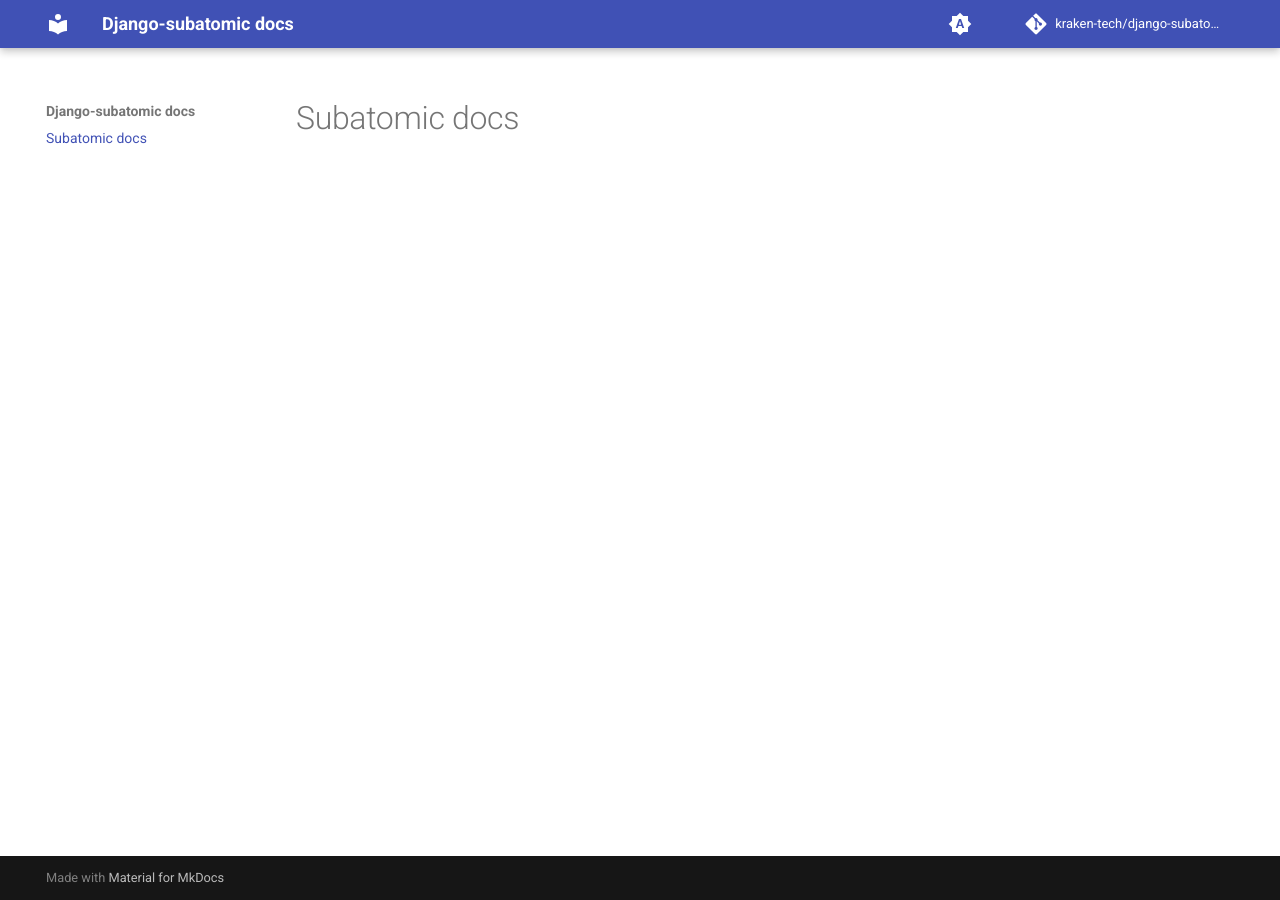
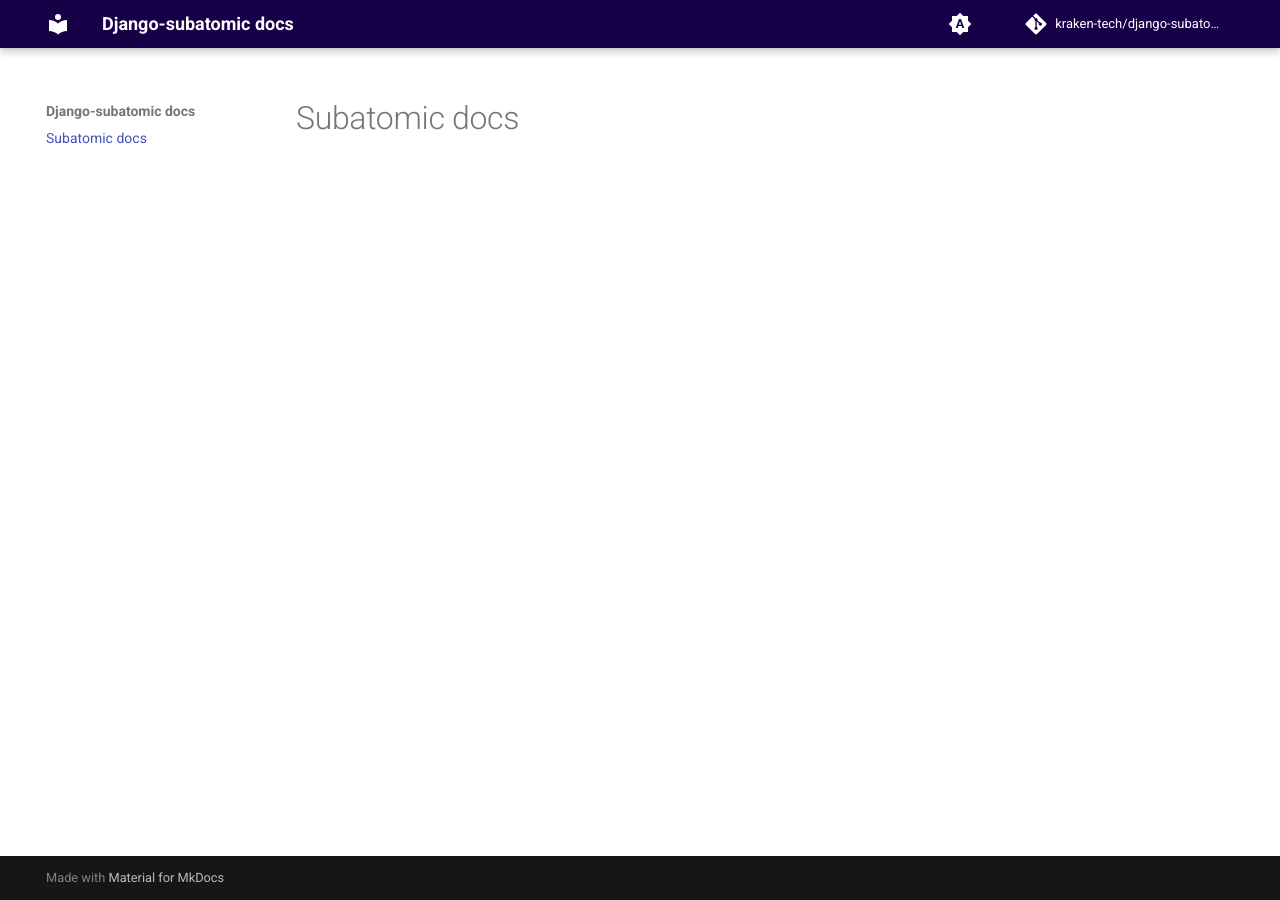
Before and after one commit to kraken-tech/django-subatomic, an MkDocs documentation site: the page built from docs/index.md, in a window 1280 px wide. Built offline with MkDocs 1.6.1 and Material for MkDocs 9.7.7, drawn with Linux system fonts in a browser that asks for light colours; comment, search, counter and statistics services are not loaded; the version menu is left out.

Commit message:
Use Kraken brand colours in docs
This uses the Kraken brand colours for the header bar and accents in
the docs.

```diff
--- /dev/null
+++ b/docs/static/css/theme.css
@@ -0,0 +1,13 @@
+[data-md-color-scheme="kraken"] {
+  color-scheme: light;
+
+  --md-primary-fg-color: #180048;
+
+  --md-accent-fg-color: #F050F8;
+}
+
+[data-md-color-scheme="slate"] {
+  --md-primary-fg-color: #180048;
+
+  --md-accent-fg-color: #F050F8;
+}
--- a/mkdocs.yml
+++ b/mkdocs.yml
@@ -13,7 +13,7 @@ theme:
 
     # Palette toggle for light mode
     - media: "(prefers-color-scheme: light)"
-      scheme: default
+      scheme: kraken
       toggle:
         icon: material/brightness-7
         name: Switch to dark mode
@@ -24,6 +24,8 @@ theme:
       toggle:
         icon: material/brightness-4
         name: Switch to system preference
+extra_css:
+  - static/css/theme.css
 extra:
   version:
     provider: mike
```
